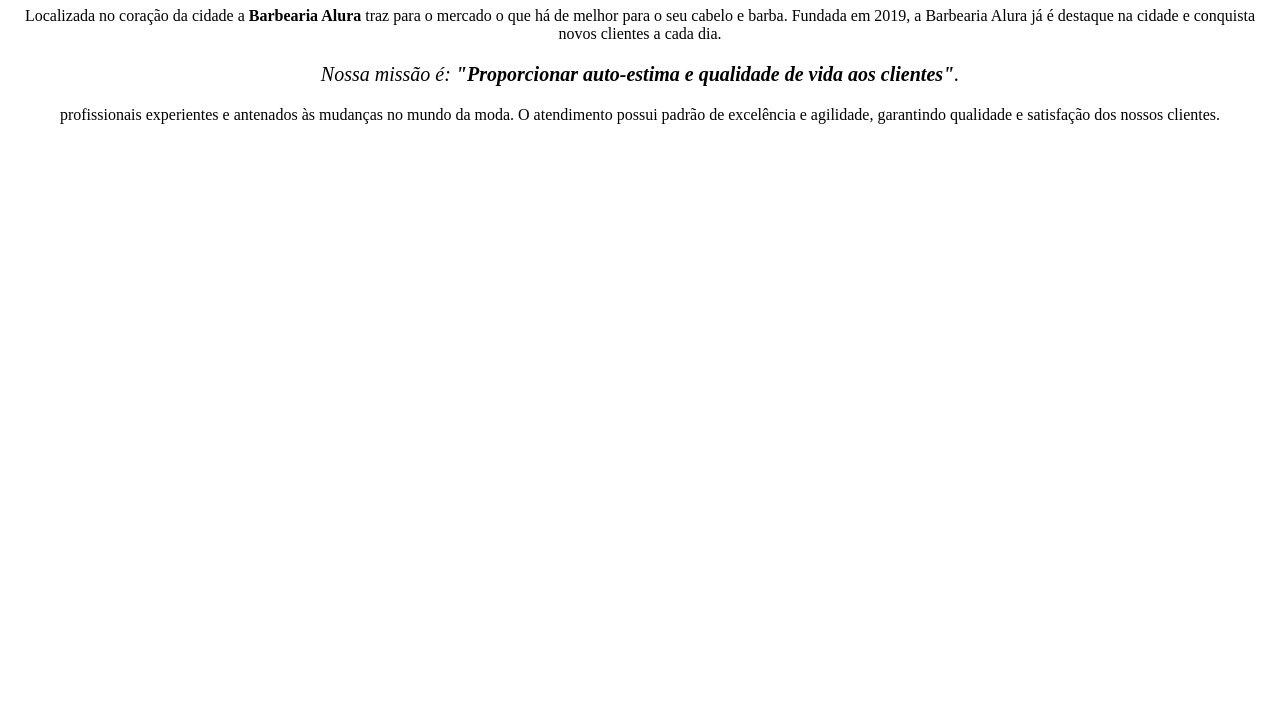
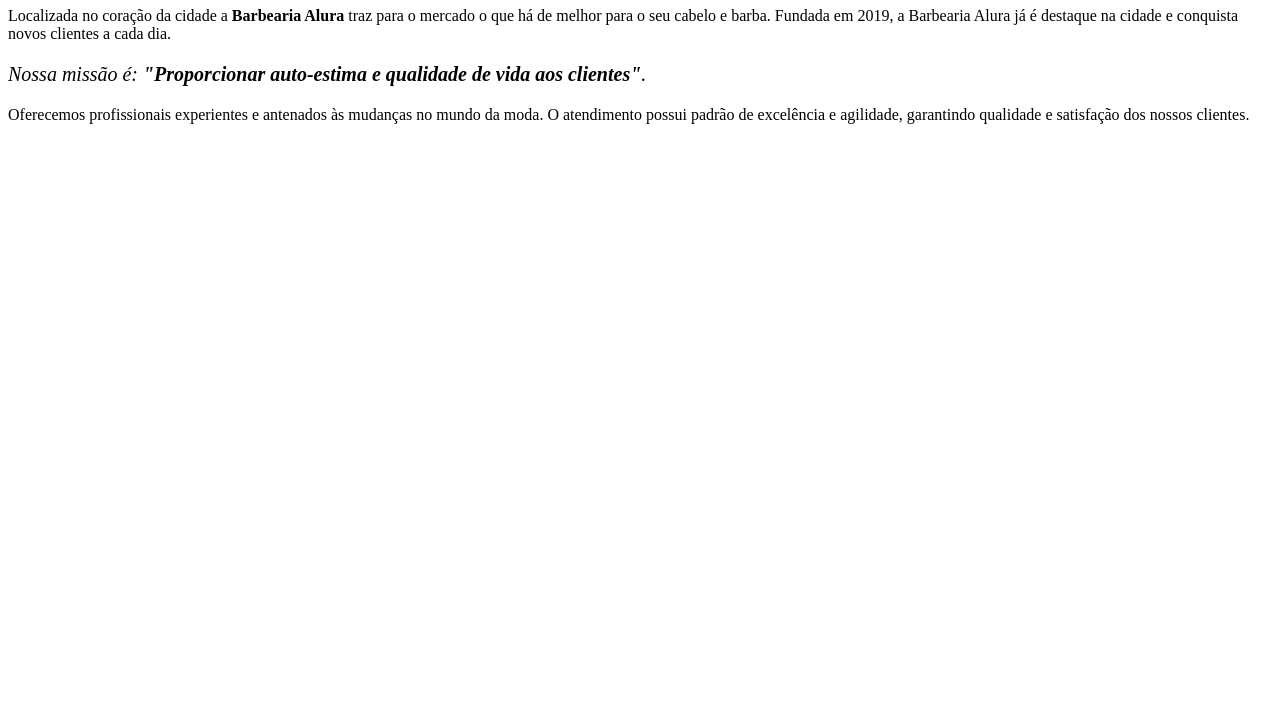
Before and after one commit to analuiza1g/proj-2-tri, a plain HTML site: page index.html in a window 1280 px wide. Shown: the part 73-800 px from the top of the page. Drawn offline with Linux system fonts and the light colour scheme.

Commit message:
Add files via upload

```diff
--- a/index.html
+++ b/index.html
@@ -3,22 +3,19 @@
     <head>
         <meta charset="UTF-8">
         <title>Barbearia Alura</title>
+        <link rel="stylesheet" href="style.css"
 
-        <style>
-            p {
-                text-align: center;
-            }
-        </style>
+
     </head>
 
     <body>
         <h1 style="text-align: center;">Sobre a Barbearia Alura</h1>
 
-        <p style="">Localizada no coração da cidade a <strong>Barbearia Alura</strong> traz para o mercado o que há de melhor para o seu cabelo
+        <p>Localizada no coração da cidade a <strong>Barbearia Alura</strong> traz para o mercado o que há de melhor para o seu cabelo
             e barba. Fundada em 2019, a Barbearia Alura já é destaque na cidade e conquista novos clientes a cada dia.</p>
 
-        <p style="font-size: 20px; text-align: center;"><em>Nossa missão é: <strong>"Proporcionar auto-estima e qualidade de vida aos clientes"</strong>.</em></p>
-        <p style="text-align: center;"> profissionais experientes e antenados às mudanças no mundo da moda. O atendimento possui padrão de excelência e agilidade,
+        <p style="font-size: 20px"><em>Nossa missão é: <strong>"Proporcionar auto-estima e qualidade de vida aos clientes"</strong>.</em></p>
+        <p >Oferecemos profissionais experientes e antenados às mudanças no mundo da moda. O atendimento possui padrão de excelência e agilidade,
         garantindo qualidade e satisfação dos nossos clientes.</p>
         </body>
 
```
Also changed, not shown: style.css (line endings or trailing spaces).
